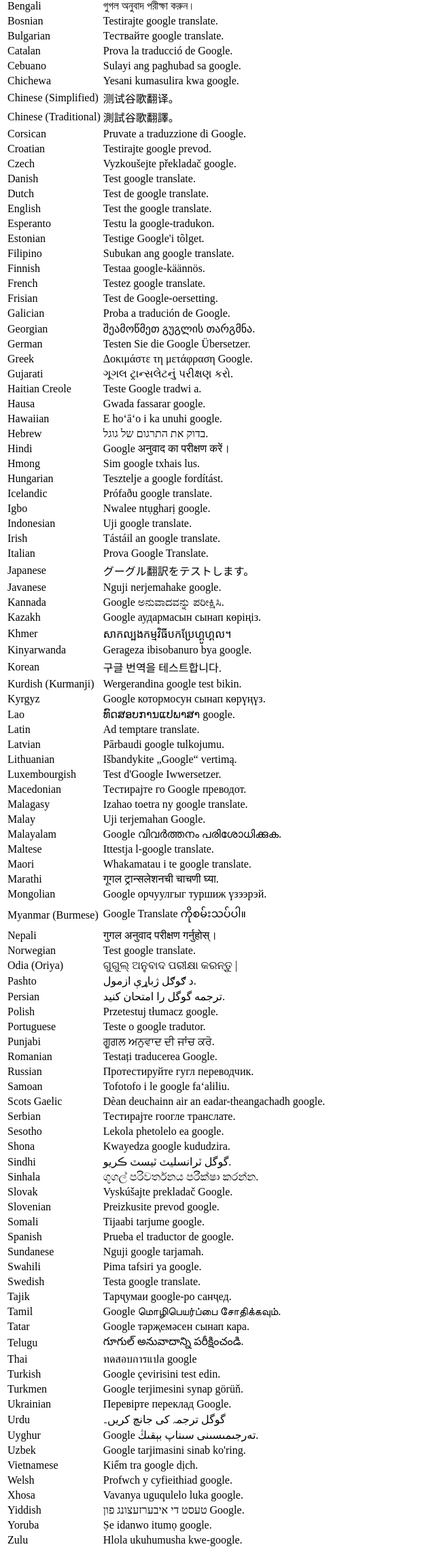
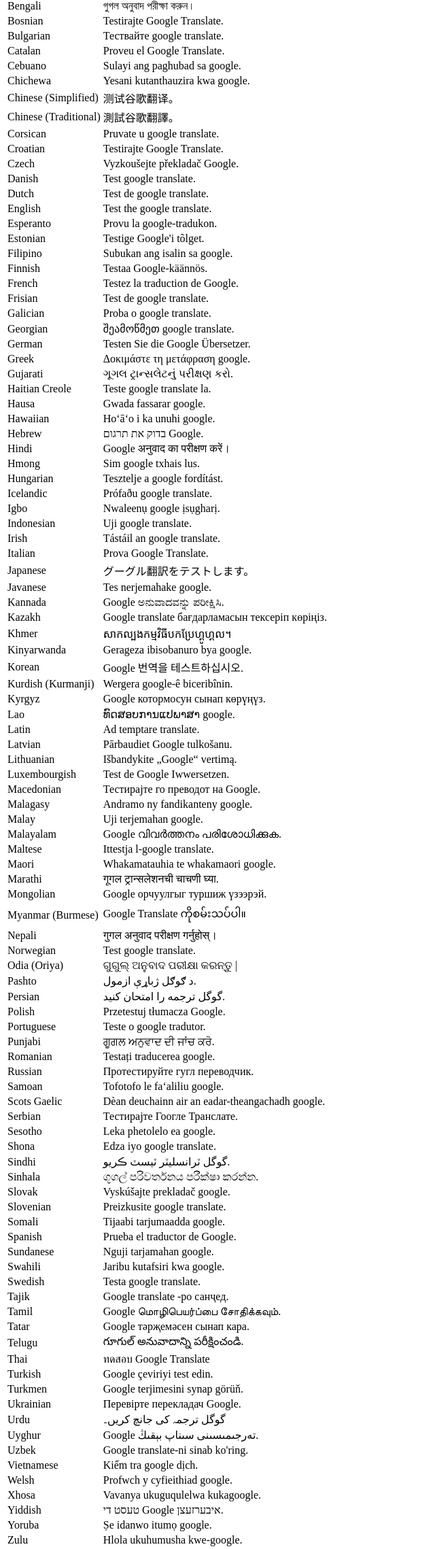
Before and after one commit to go-rod/rod, a browser extension: page fixtures/fonts.html in a window 1280 px wide. Shown: the part 258-2536 px from the top of the page at 68% size, without its empty margins (0-640 px from the left). Drawn offline with Linux system fonts and the light colour scheme.

Commit message:
update fonts.html

```diff
--- a/fixtures/fonts.html
+++ b/fixtures/fonts.html
@@ -6,27 +6,27 @@
   <table>
     <tr>
       <td>Afrikaans</td>
-      <td>Toets die Google Translate.</td>
+      <td>Toets die google translate.</td>
     </tr>
     <tr>
       <td>Albanian</td>
-      <td>Testoni përkthimin google.</td>
+      <td>Testo përkthimin google.</td>
     </tr>
     <tr>
       <td>Amharic</td>
-      <td>የ google ትርጉምን ይሞክሩ።</td>
+      <td>የጉግል ትርጉምን ይሞክሩ።</td>
     </tr>
     <tr>
       <td>Arabic</td>
-      <td>اختبار ترجمة جوجل.</td>
+      <td>اختبر ترجمة جوجل.</td>
     </tr>
     <tr>
       <td>Armenian</td>
-      <td>Ստուգեք google թարգմանությունը:</td>
+      <td>Փորձեք google- ի թարգմանությունը:</td>
     </tr>
     <tr>
       <td>Azerbaijani</td>
-      <td>Google tərcüməçisini sınayın.</td>
+      <td>Google translate test edin.</td>
     </tr>
     <tr>
       <td>Basque</td>
@@ -42,7 +42,7 @@
     </tr>
     <tr>
       <td>Bosnian</td>
-      <td>Testirajte google translate.</td>
+      <td>Testirajte Google Translate.</td>
     </tr>
     <tr>
       <td>Bulgarian</td>
@@ -50,7 +50,7 @@
     </tr>
     <tr>
       <td>Catalan</td>
-      <td>Prova la traducció de Google.</td>
+      <td>Proveu el Google Translate.</td>
     </tr>
     <tr>
       <td>Cebuano</td>
@@ -58,7 +58,7 @@
     </tr>
     <tr>
       <td>Chichewa</td>
-      <td>Yesani kumasulira kwa google.</td>
+      <td>Yesani kutanthauzira kwa google.</td>
     </tr>
     <tr>
       <td>Chinese (Simplified)</td>
@@ -70,15 +70,15 @@
     </tr>
     <tr>
       <td>Corsican</td>
-      <td>Pruvate a traduzzione di Google.</td>
+      <td>Pruvate u google translate.</td>
     </tr>
     <tr>
       <td>Croatian</td>
-      <td>Testirajte google prevod.</td>
+      <td>Testirajte Google Translate.</td>
     </tr>
     <tr>
       <td>Czech</td>
-      <td>Vyzkoušejte překladač google.</td>
+      <td>Vyzkoušejte překladač Google.</td>
     </tr>
     <tr>
       <td>Danish</td>
@@ -94,7 +94,7 @@
     </tr>
     <tr>
       <td>Esperanto</td>
-      <td>Testu la google-tradukon.</td>
+      <td>Provu la google-tradukon.</td>
     </tr>
     <tr>
       <td>Estonian</td>
@@ -102,27 +102,27 @@
     </tr>
     <tr>
       <td>Filipino</td>
-      <td>Subukan ang google translate.</td>
+      <td>Subukan ang isalin sa google.</td>
     </tr>
     <tr>
       <td>Finnish</td>
-      <td>Testaa google-käännös.</td>
+      <td>Testaa Google-käännös.</td>
     </tr>
     <tr>
       <td>French</td>
-      <td>Testez google translate.</td>
+      <td>Testez la traduction de Google.</td>
     </tr>
     <tr>
       <td>Frisian</td>
-      <td>Test de Google-oersetting.</td>
+      <td>Test de google translate.</td>
     </tr>
     <tr>
       <td>Galician</td>
-      <td>Proba a tradución de Google.</td>
+      <td>Proba o google translate.</td>
     </tr>
     <tr>
       <td>Georgian</td>
-      <td>შეამოწმეთ გუგლის თარგმნა.</td>
+      <td>შეამოწმეთ google translate.</td>
     </tr>
     <tr>
       <td>German</td>
@@ -130,7 +130,7 @@
     </tr>
     <tr>
       <td>Greek</td>
-      <td>Δοκιμάστε τη μετάφραση Google.</td>
+      <td>Δοκιμάστε τη μετάφραση google.</td>
     </tr>
     <tr>
       <td>Gujarati</td>
@@ -138,7 +138,7 @@
     </tr>
     <tr>
       <td>Haitian Creole</td>
-      <td>Teste Google tradwi a.</td>
+      <td>Teste google translate la.</td>
     </tr>
     <tr>
       <td>Hausa</td>
@@ -146,11 +146,11 @@
     </tr>
     <tr>
       <td>Hawaiian</td>
-      <td>E hoʻāʻo i ka unuhi google.</td>
+      <td>Hoʻāʻo i ka unuhi google.</td>
     </tr>
     <tr>
       <td>Hebrew</td>
-      <td>בדוק את התרגום של גוגל.</td>
+      <td>בדוק את תרגום Google.</td>
     </tr>
     <tr>
       <td>Hindi</td>
@@ -170,7 +170,7 @@
     </tr>
     <tr>
       <td>Igbo</td>
-      <td>Nwalee ntụgharị google.</td>
+      <td>Nwaleenụ google ịsụgharị.</td>
     </tr>
     <tr>
       <td>Indonesian</td>
@@ -190,7 +190,7 @@
     </tr>
     <tr>
       <td>Javanese</td>
-      <td>Nguji nerjemahake google.</td>
+      <td>Tes nerjemahake google.</td>
     </tr>
     <tr>
       <td>Kannada</td>
@@ -198,7 +198,7 @@
     </tr>
     <tr>
       <td>Kazakh</td>
-      <td>Google аудармасын сынап көріңіз.</td>
+      <td>Google translate бағдарламасын тексеріп көріңіз.</td>
     </tr>
     <tr>
       <td>Khmer</td>
@@ -210,11 +210,11 @@
     </tr>
     <tr>
       <td>Korean</td>
-      <td>구글 번역을 테스트합니다.</td>
+      <td>Google 번역을 테스트하십시오.</td>
     </tr>
     <tr>
       <td>Kurdish (Kurmanji)</td>
-      <td>Wergerandina google test bikin.</td>
+      <td>Wergera google-ê biceribînin.</td>
     </tr>
     <tr>
       <td>Kyrgyz</td>
@@ -230,7 +230,7 @@
     </tr>
     <tr>
       <td>Latvian</td>
-      <td>Pārbaudi google tulkojumu.</td>
+      <td>Pārbaudiet Google tulkošanu.</td>
     </tr>
     <tr>
       <td>Lithuanian</td>
@@ -238,19 +238,19 @@
     </tr>
     <tr>
       <td>Luxembourgish</td>
-      <td>Test d'Google Iwwersetzer.</td>
+      <td>Test de Google Iwwersetzen.</td>
     </tr>
     <tr>
       <td>Macedonian</td>
-      <td>Тестирајте го Google преводот.</td>
+      <td>Тестирајте го преводот на Google.</td>
     </tr>
     <tr>
       <td>Malagasy</td>
-      <td>Izahao toetra ny google translate.</td>
+      <td>Andramo ny fandikanteny google.</td>
     </tr>
     <tr>
       <td>Malay</td>
-      <td>Uji terjemahan Google.</td>
+      <td>Uji terjemahan google.</td>
     </tr>
     <tr>
       <td>Malayalam</td>
@@ -262,7 +262,7 @@
     </tr>
     <tr>
       <td>Maori</td>
-      <td>Whakamatau i te google translate.</td>
+      <td>Whakamatauhia te whakamaori google.</td>
     </tr>
     <tr>
       <td>Marathi</td>
@@ -294,11 +294,11 @@
     </tr>
     <tr>
       <td>Persian</td>
-      <td>ترجمه گوگل را امتحان کنید.</td>
+      <td>گوگل ترجمه را امتحان کنید.</td>
     </tr>
     <tr>
       <td>Polish</td>
-      <td>Przetestuj tłumacz google.</td>
+      <td>Przetestuj tłumacza Google.</td>
     </tr>
     <tr>
       <td>Portuguese</td>
@@ -310,7 +310,7 @@
     </tr>
     <tr>
       <td>Romanian</td>
-      <td>Testați traducerea Google.</td>
+      <td>Testați traducerea google.</td>
     </tr>
     <tr>
       <td>Russian</td>
@@ -318,7 +318,7 @@
     </tr>
     <tr>
       <td>Samoan</td>
-      <td>Tofotofo i le google faʻaliliu.</td>
+      <td>Tofotofo le faʻaliliu google.</td>
     </tr>
     <tr>
       <td>Scots Gaelic</td>
@@ -326,19 +326,19 @@
     </tr>
     <tr>
       <td>Serbian</td>
-      <td>Тестирајте гоогле транслате.</td>
+      <td>Тестирајте Гоогле Транслате.</td>
     </tr>
     <tr>
       <td>Sesotho</td>
-      <td>Lekola phetolelo ea google.</td>
+      <td>Leka phetolelo ea google.</td>
     </tr>
     <tr>
       <td>Shona</td>
-      <td>Kwayedza google kududzira.</td>
+      <td>Edza iyo google translate.</td>
     </tr>
     <tr>
       <td>Sindhi</td>
-      <td>گوگل ٽرانسليٽ ٽيسٽ ڪريو.</td>
+      <td>گوگل ٽرانسليٽر ٽيسٽ ڪريو.</td>
     </tr>
     <tr>
       <td>Sinhala</td>
@@ -346,27 +346,27 @@
     </tr>
     <tr>
       <td>Slovak</td>
-      <td>Vyskúšajte prekladač Google.</td>
+      <td>Vyskúšajte prekladač google.</td>
     </tr>
     <tr>
       <td>Slovenian</td>
-      <td>Preizkusite prevod google.</td>
+      <td>Preizkusite google translate.</td>
     </tr>
     <tr>
       <td>Somali</td>
-      <td>Tijaabi tarjume google.</td>
+      <td>Tijaabi tarjumaadda google.</td>
     </tr>
     <tr>
       <td>Spanish</td>
-      <td>Prueba el traductor de google.</td>
+      <td>Prueba el traductor de Google.</td>
     </tr>
     <tr>
       <td>Sundanese</td>
-      <td>Nguji google tarjamah.</td>
+      <td>Nguji tarjamahan google.</td>
     </tr>
     <tr>
       <td>Swahili</td>
-      <td>Pima tafsiri ya google.</td>
+      <td>Jaribu kutafsiri kwa google.</td>
     </tr>
     <tr>
       <td>Swedish</td>
@@ -374,7 +374,7 @@
     </tr>
     <tr>
       <td>Tajik</td>
-      <td>Тарҷумаи google-ро санҷед.</td>
+      <td>Google translate -ро санҷед.</td>
     </tr>
     <tr>
       <td>Tamil</td>
@@ -390,11 +390,11 @@
     </tr>
     <tr>
       <td>Thai</td>
-      <td>ทดสอบการแปล google</td>
+      <td>ทดสอบ Google Translate</td>
     </tr>
     <tr>
       <td>Turkish</td>
-      <td>Google çevirisini test edin.</td>
+      <td>Google çeviriyi test edin.</td>
     </tr>
     <tr>
       <td>Turkmen</td>
@@ -402,7 +402,7 @@
     </tr>
     <tr>
       <td>Ukrainian</td>
-      <td>Перевірте переклад Google.</td>
+      <td>Перевірте перекладач Google.</td>
     </tr>
     <tr>
       <td>Urdu</td>
@@ -414,7 +414,7 @@
     </tr>
     <tr>
       <td>Uzbek</td>
-      <td>Google tarjimasini sinab ko'ring.</td>
+      <td>Google translate-ni sinab ko'ring.</td>
     </tr>
     <tr>
       <td>Vietnamese</td>
@@ -426,11 +426,11 @@
     </tr>
     <tr>
       <td>Xhosa</td>
-      <td>Vavanya uguqulelo luka google.</td>
+      <td>Vavanya ukuguqulelwa kukagoogle.</td>
     </tr>
     <tr>
       <td>Yiddish</td>
-      <td>טעסט די איבערזעצונג פון Google.</td>
+      <td>טעסט די Google איבערזעצן.</td>
     </tr>
     <tr>
       <td>Yoruba</td>
```
Also changed, not shown: .github/workflows/test.yml, 1 other file.
